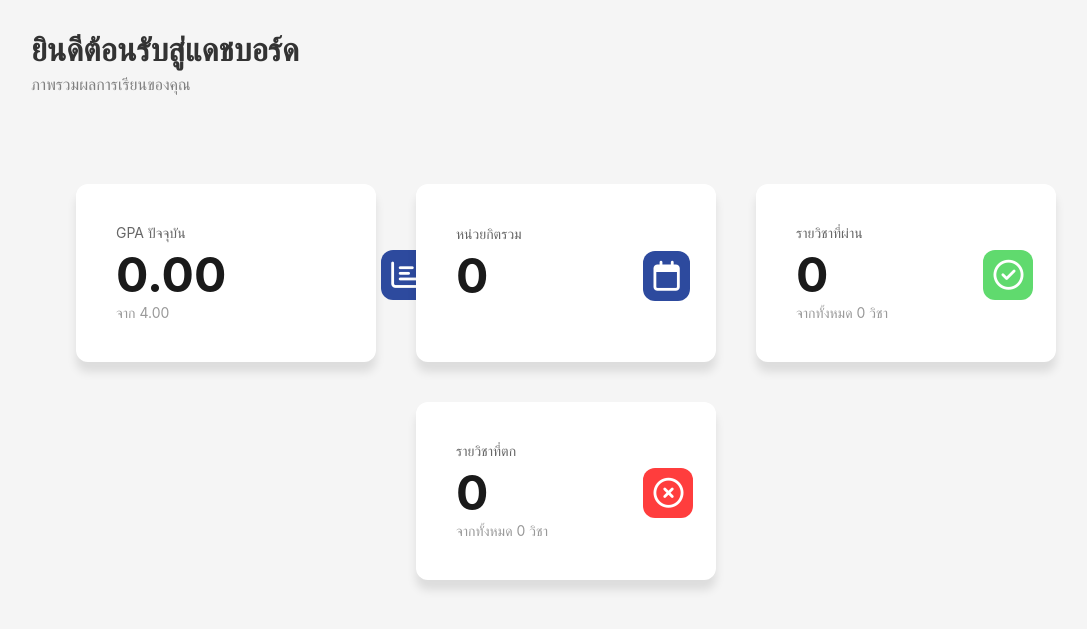
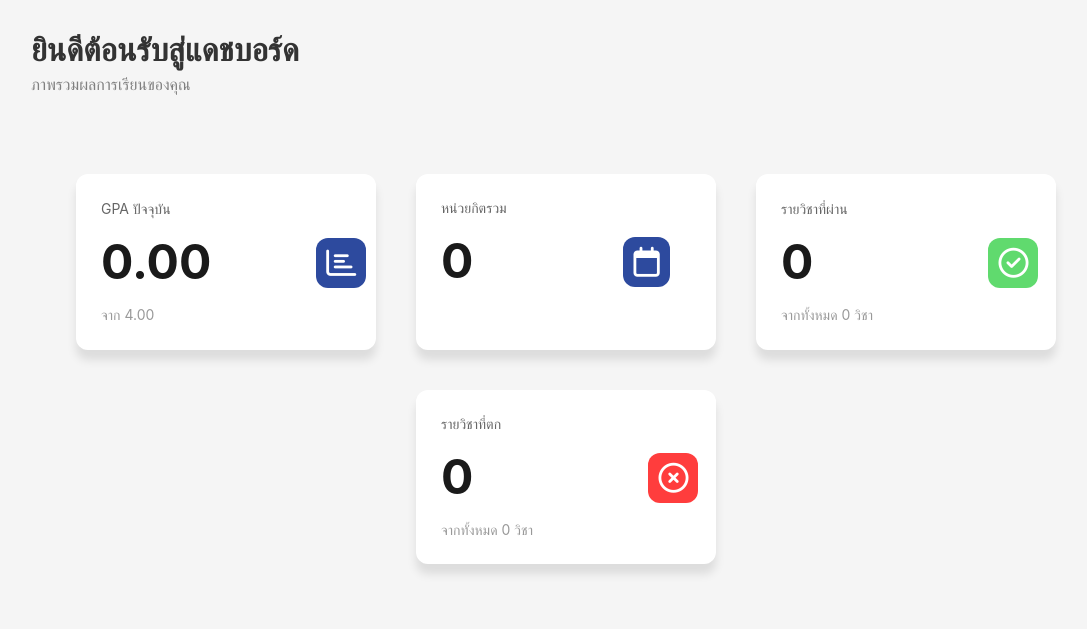
Before and after one commit to Kmitl68070131/GradeHub, a Flask app: page /dashboard in a window 1280 px wide. Shown: the part 134-763 px from the top of the page, without its empty margins (99-1186 px from the left). Run offline with Flask 3, Linux system fonts and the light colour scheme.

Commit message:
css อีกแล้ว :D

```diff
--- a/my_project/static/style.css
+++ b/my_project/static/style.css
@@ -12,7 +12,7 @@
     justify-content: space-between;
     align-items: center;
     font-family: -apple-system, BlinkMacSystemFont, 'Segoe UI', Roboto, sans-serif;
-    padding: 40px;
+    padding: 25px;
     width: 300px;
 }
 
--- a/my_project/templates/Dashboard.html
+++ b/my_project/templates/Dashboard.html
@@ -41,24 +41,60 @@
     justify-content: center;
     flex-direction: row;
     gap: 0;
-    margin-top: 30px;
+    margin-top: 20px;
     flex-wrap: wrap;
 }
 
 .gpa-value-with-icon {
-    display: flex;
+    margin-top: 20px;
+    margin-bottom: 20px;
     align-items: center;
     justify-content: space-between;
-    gap: 155px;
+
 }
 
 .gpa-value-with-icon i {
     font-size: 10px;
-    margin-left: auto;
+    position: absolute;
+    margin-left: 175px;
     color: #ffffff;
     border-radius: 12px 12px;
     padding: 10px 10px;
 }
+
+.gpa-value-with-icon2 {
+    margin-top: 20px;
+    margin-bottom: 20px;
+    align-items: center;
+    justify-content: space-between;
+
+}
+
+.gpa-value-with-icon2 i {
+    font-size: 10px;
+    position: absolute;
+    margin-left: 105px;
+    color: #ffffff;
+    border-radius: 12px 12px;
+    padding: 10px 10px;
+}
+.gpa-value-with-icon3 {
+    margin-top: 20px;
+    margin-bottom: 20px;
+    align-items: center;
+    justify-content: space-between;
+
+}
+
+.gpa-value-with-icon3 i {
+    font-size: 10px;
+    position: absolute;
+    margin-left: 150px;
+    color: #ffffff;
+    border-radius: 12px 12px;
+    padding: 10px 10px;
+}
+
 </style>
 {% endblock %}
 
@@ -76,9 +112,9 @@
         <div class="gpa-card fade-in-2">
             <div class="gpa-content">
                 <div class="gpa-label">GPA ปัจจุบัน</div>
-                <div class="gpa-value-with-icon" id="grade_GPA">
+                <div class="gpa-value-with-icon2" id="grade_GPA">
                     <span class="gpa-value" id="grade">0</span>
-                    <i class="fa fa-bar-chart" style="font-size: 30px; margin: left 50; font-weight: lighter; background-color:rgb(45, 74, 158);"></i>
+                    <i class="fa fa-bar-chart" style="font-size: 30px;margin-left:50;  font-weight: lighter; background-color:rgb(45, 74, 158);"></i>
                 </div>
                 <div class="gpa-max">จาก 4.00</div>
             </div>
@@ -87,7 +123,7 @@
         <div class="gpa-card fade-in-2">
             <div class="gpa-content">
                 <div class="gpa-label">หน่วยกิตรวม</div>
-                <div class="gpa-value-with-icon">
+                <div class="gpa-value-with-icon3">
                     <span class="gpa-value" id="total_credits">0</span>
                     <i class="fa fa-calendar" style="font-size: 30px; margin-left:50; font-weight: lighter; background-color:rgb(45, 74, 158);"></i>
                 </div>
```
Also changed, not shown: other parts of my_project/static/style.css (+21 -12 lines).
